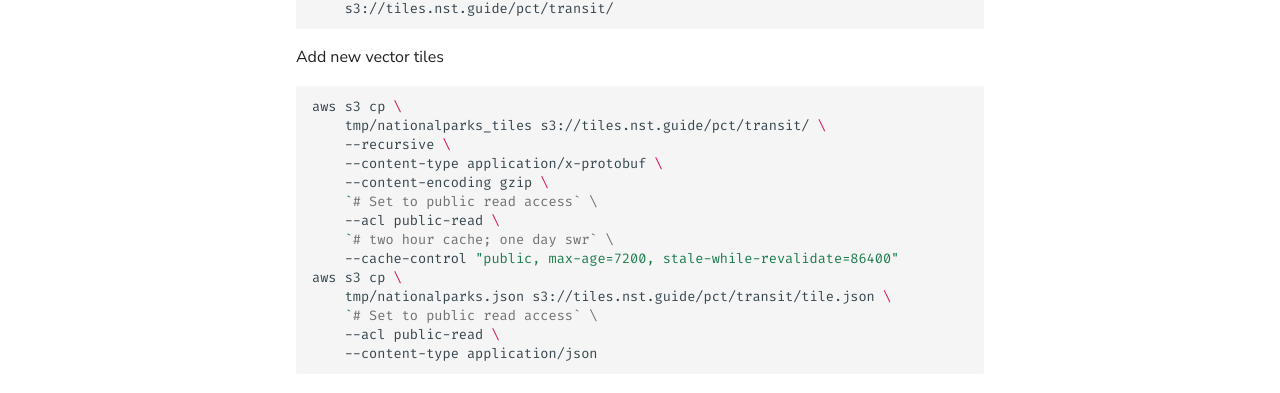
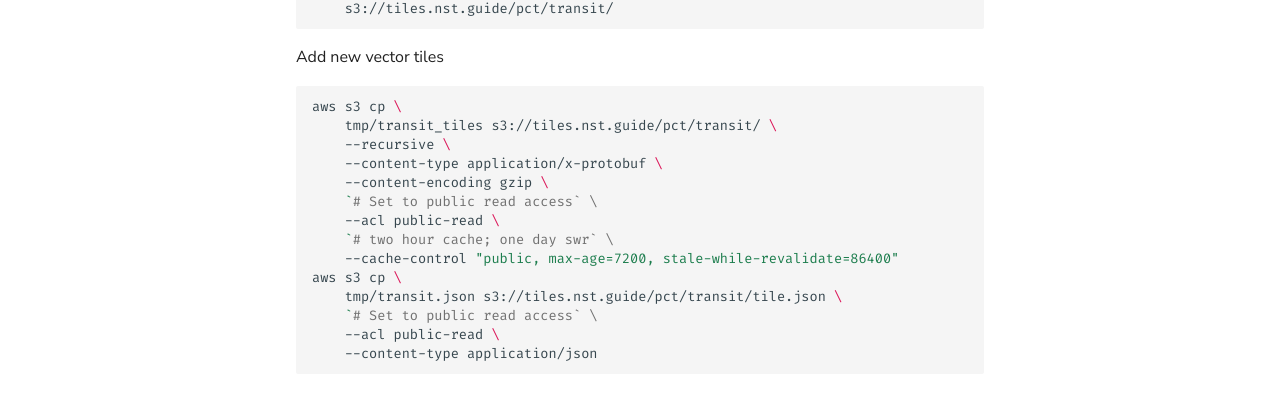
Before and after one commit to nst-guide/data, an MkDocs documentation site: the page built from docs/src/cli/quickstart/transit.md, in a window 1280 px wide and 900 px high, scrolled down 1239 px. Shown: the part 438-831 px from the top of the window. Built offline with MkDocs 1.6.1 and Material for MkDocs 9.7.7, drawn with Linux system fonts in a browser that asks for light colours; comment, search, counter and statistics services are not loaded.

Commit message:
Fix paths in transit docs

````diff
--- a/docs/src/cli/quickstart/transit.md
+++ b/docs/src/cli/quickstart/transit.md
@@ -75,7 +75,7 @@
 Add new vector tiles
 ```bash
 aws s3 cp \
-    tmp/nationalparks_tiles s3://tiles.nst.guide/pct/transit/ \
+    tmp/transit_tiles s3://tiles.nst.guide/pct/transit/ \
     --recursive \
     --content-type application/x-protobuf \
     --content-encoding gzip \
@@ -84,7 +84,7 @@
     `# two hour cache; one day swr` \
     --cache-control "public, max-age=7200, stale-while-revalidate=86400"
 aws s3 cp \
-    tmp/nationalparks.json s3://tiles.nst.guide/pct/transit/tile.json \
+    tmp/transit.json s3://tiles.nst.guide/pct/transit/tile.json \
     `# Set to public read access` \
     --acl public-read \
     --content-type application/json
````
